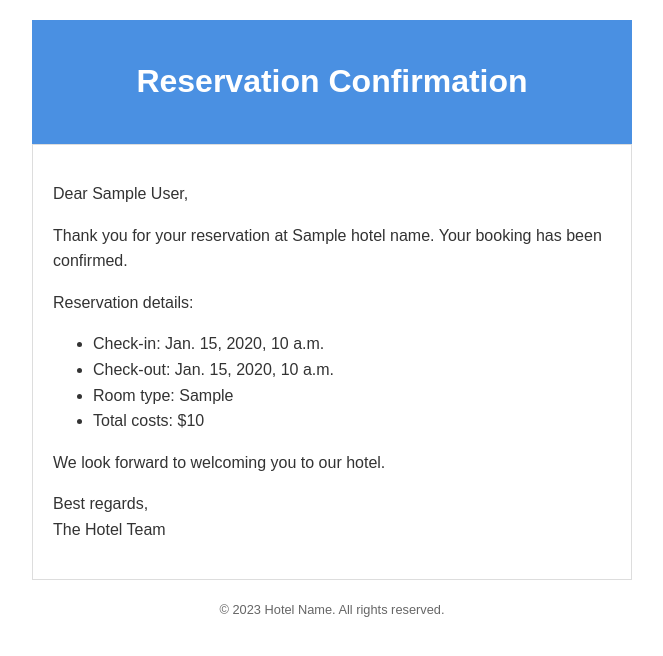
After one commit to stormcarper/hotel_project, a Django app: template src/hotel_project/templates/emails/reservation_confirmation.html in a window 1280 px wide. The commit adds this page. Shown: the top 656 px of the page, without its empty margins (308-971 px from the left). Run offline with Django 3.2, Linux system fonts and the light colour scheme; the template is opened without the code that fills it: most values are stand-ins (such as "Sample title", 1, 10 or a date in 2020).

```diff
--- a/src/hotel_project/templates/404.html
+++ b/src/hotel_project/templates/404.html
@@ -6,5 +6,7 @@
 
   <h1>Sorry, the requested page could not be found (404)</h1>
 
+  {{ error_message }}
+
 
 {% endblock content %}
--- /dev/null
+++ b/src/hotel_project/templates/emails/reservation_confirmation.html
@@ -0,0 +1,55 @@
+<!DOCTYPE html>
+<html lang="en">
+<head>
+    <meta charset="UTF-8">
+    <meta name="viewport" content="width=device-width, initial-scale=1.0">
+    <title>Reservation Confirmation</title>
+    <style>
+        body {
+            font-family: Arial, sans-serif;
+            line-height: 1.6;
+            color: #333;
+            max-width: 600px;
+            margin: 0 auto;
+            padding: 20px;
+        }
+        .header {
+            background-color: #4a90e2;
+            color: white;
+            padding: 15px;
+            text-align: center;
+        }
+        .content {
+            padding: 20px;
+            border: 1px solid #ddd;
+        }
+        .footer {
+            text-align: center;
+            margin-top: 20px;
+            font-size: 0.8em;
+            color: #666;
+        }
+    </style>
+</head>
+<body>
+    <div class="header">
+        <h1>Reservation Confirmation</h1>
+    </div>
+    <div class="content">
+        <p>Dear {{ first_name  }} {{ last_name }},</p>
+        <p>Thank you for your reservation at {{ hotel_name }}. Your booking has been confirmed.</p>
+        <p>Reservation details:</p>
+        <ul>
+            <li>Check-in: {{ start_date }}</li>
+            <li>Check-out: {{ end_date }}</li>
+            <li>Room type: {{ room_type }}</li>
+            <li>Total costs: ${{ price }}</li>
+        </ul>
+        <p>We look forward to welcoming you to our hotel.</p>
+        <p>Best regards,<br>The Hotel Team</p>
+    </div>
+    <div class="footer">
+        <p>&copy; 2023 Hotel Name. All rights reserved.</p>
+    </div>
+</body>
+</html>
--- a/src/hotel_project/templates/hotel_detail_page.html
+++ b/src/hotel_project/templates/hotel_detail_page.html
@@ -35,13 +35,14 @@
                         <select class="hotel-page__input">
                             <option value="" disabled selected>Choose here</option>
                             {% for room in hotel.rooms.all %}
-                            <option value="{{ room.price }}" {% if not room.availability %}disabled{% endif %}>
+                            <option value="{{ room.price }}" room_id="{{ room.room_id }}" {% if not room.availability %}disabled{% endif %}>
                                 {{ room.room_type }}
                             </option>
                             {% endfor %}
                         </select>
                         <p class="hotel-page__room__price">Select a room to see the price</p>
-                        <a href="{% url 'reservation_date' pk=hotel.hotel_id %}" class="hotel-page__button hotel-page__button--primary">Order</a>
+                        <p class="hotel-page__alert" style="display:none;"></p>
+                        <button id="hotel-page__button" class="hotel-page__button hotel-page__button--primary">Order</button>
                     </div>
                 </div>
 
--- a/src/hotels/urls.py
+++ b/src/hotels/urls.py
@@ -7,6 +7,6 @@ urlpatterns = [
     path('clear/', clear_hotels, name='clear_hotels'),
     path('hotel/<int:pk>/', HotelDetailView.as_view(), name='hotel_detail'),
     path('reservation/finish/<int:pk>', ReservationFormView.as_view(), name='reservation'),
-    path('reservation/date/<int:pk>', get_rooms_and_hotel, name='reservation_date'),
+    path('reservation/date/<int:pk>/<int:Rpk>', get_rooms_and_hotel, name='reservation_date'),
     path('api/hotel/<int:Hpk>/room/<int:Rpk>', get_hotel_and_room, name='get_room_from_hotel'),
 ]
```
Also changed, not shown: src/hotel_project/js/views/hotel-details-page.js (+23 -0 lines), src/hotel_project/js/views/reservation-date.js (+3 -20 lines), src/hotel_project/scss/views/reservation.scss (+0 -11 lines), src/hotel_project/templates/emails/reservation_confirmation.txt (added, +14 -0 lines), src/hotel_project/templates/reservation_date.html (+3 -10 lines), src/hotels/views.py (+48 -27 lines).
